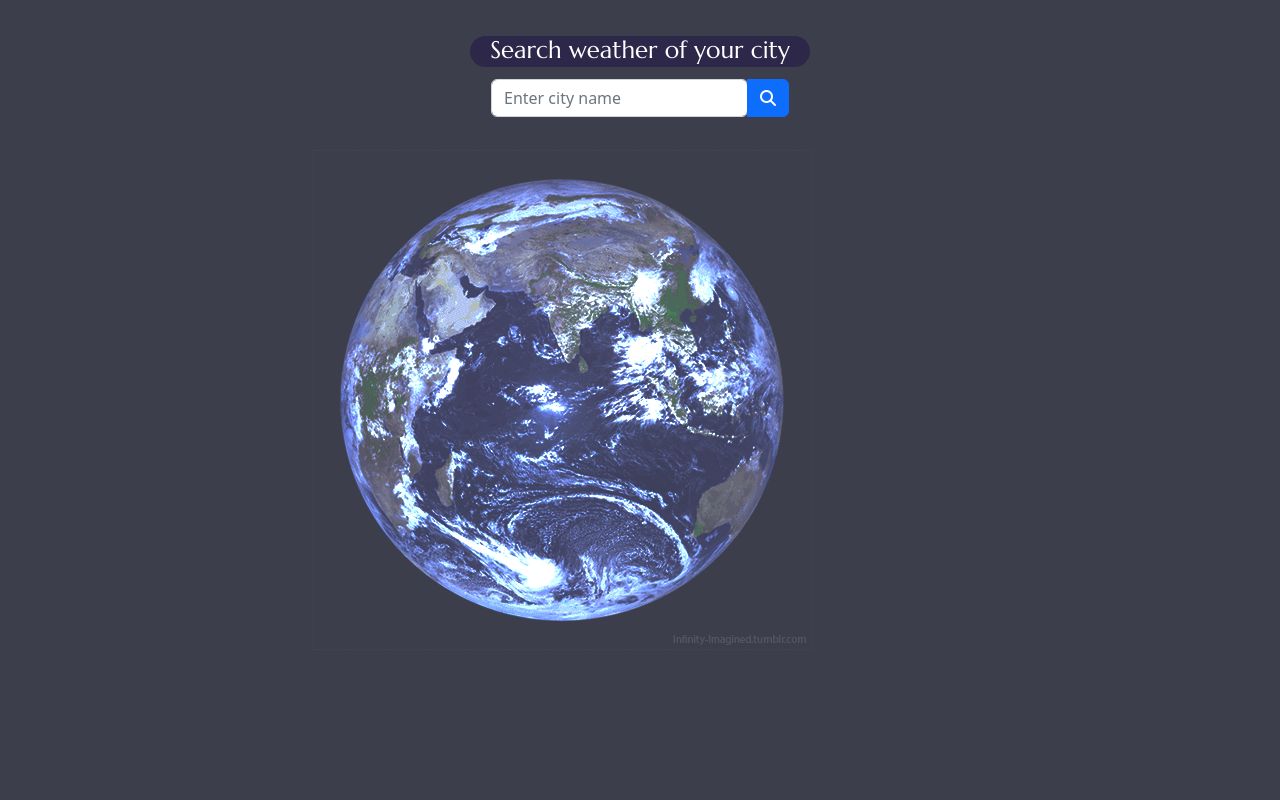
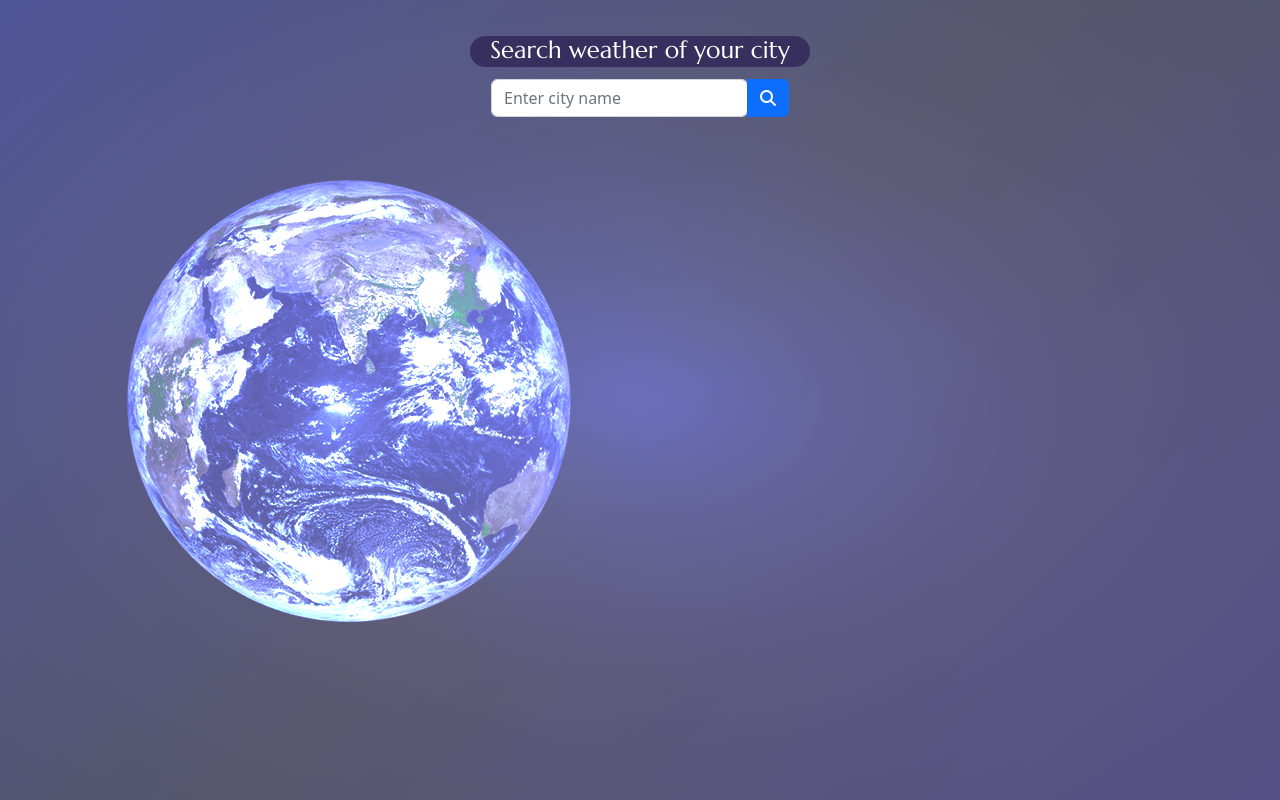
Before and after one commit to kishan4us/AscendProject, a Vue app: page / in a window 1280 px wide. Built offline with nearby package versions, Linux system fonts and the light colour scheme; no server answers.

Commit message:
commit with all new yml changes

```diff
--- a/src/assets/main.css
+++ b/src/assets/main.css
@@ -6,11 +6,11 @@
 }
 
 body {
-    /* background-color:  #585674; */
-    background-color: #3d3e4b;
+    background-color: #343543f6;
     display: grid;
     place-items: center;
-    background-image: url('./images/earthChangingWeather.gif');
+    background-image: url('./images/earthChangingWeather.gif'), radial-gradient(#5c6090, #463f4ff6, #2e2f3a), linear-gradient(-45deg, #3f3058, #3d3c30, #333e6b);
+    /* background-image: url('./images/earthChangingWeather.gif'); */
     background-repeat: no-repeat;
     background-blend-mode: hard-light;
     background-attachment: fixed;
@@ -18,8 +18,8 @@ body {
     animation: anim-ss steps(120) 25s infinite;
 }
 @keyframes anim-ss {
-    0% {background-position: -50%;}
-    50% {background-position: 100%, center;}
+    0% {background-position: -75%;}
+    50% {background-position: 75%, center;}
     100% {background-position: 200%;}
 }
 
@@ -31,7 +31,7 @@ body {
 }
 
 .apptitle {
-    background-color: #2d284a;
+    background-color: #37305e;
     border-radius: 20px;
     color: #6f707d;
     font-family: 'Marcellus', serif;
--- a/src/components/WeatherApp.vue
+++ b/src/components/WeatherApp.vue
@@ -13,18 +13,23 @@ export default {
     return{
       weather: {},
       city: '',
+      lastCity: '',
       hasData: true,
       hasSearched: false,
       active: false
     }
   },
   methods: {
-    searchweather () {
+    searchweather() {
+      if (this.city === this.lastCity || !this.city) return;
+      this.lastCity = this.city;
       fetch(`${apiURL}?q=${this.city}&appid=${apiKey}`).then((r) => r.json()).then(data => {
         console.log(data);
         this.hasSearched = true;
         if (data.cod == 200) {
           this.weather = data;
+          this.weather.sunTime = (Math.random() * (11-0.1) + 0.1).toFixed(1);
+          // this.weather.sunTime = (Math.random() * 10 + 0.1).toFixed(1);
           this.hasData = true;
         } else this.hasData = false;
       }).catch(e => { this.hasData = false; });
@@ -112,7 +117,7 @@ export default {
 
                             <p class="my-1">
                               <i class="fa fa-duotone fa-sun text-primary"></i>
-                                <span>&nbsp;{{(Math.random()*10 + 0.1).toFixed(1)}} h </span>
+                                <span>&nbsp;{{weather.sunTime}} h </span>
                             </p>
                         </div>
 
```
Also changed, not shown: src/assets/images/earthChangingWeather.gif.
